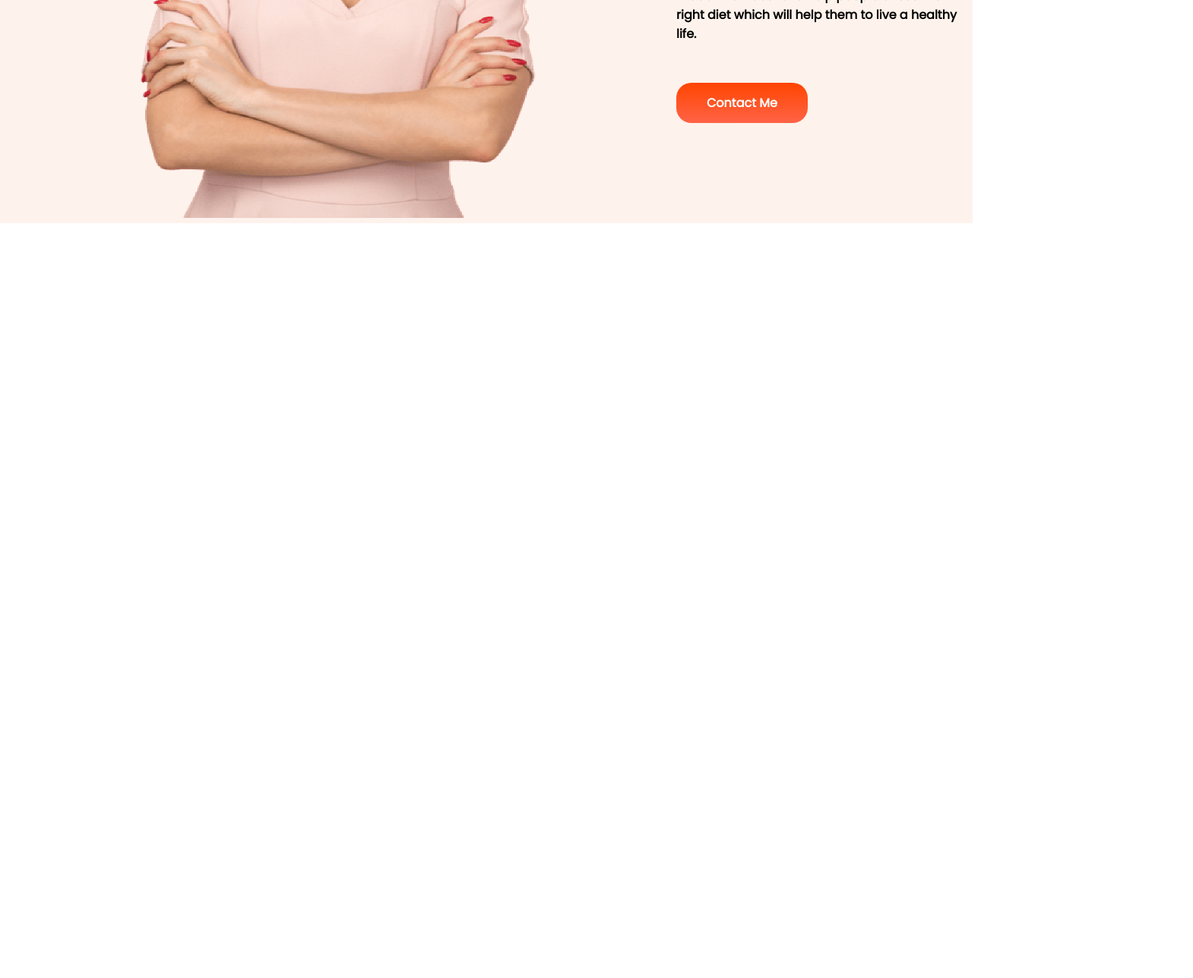
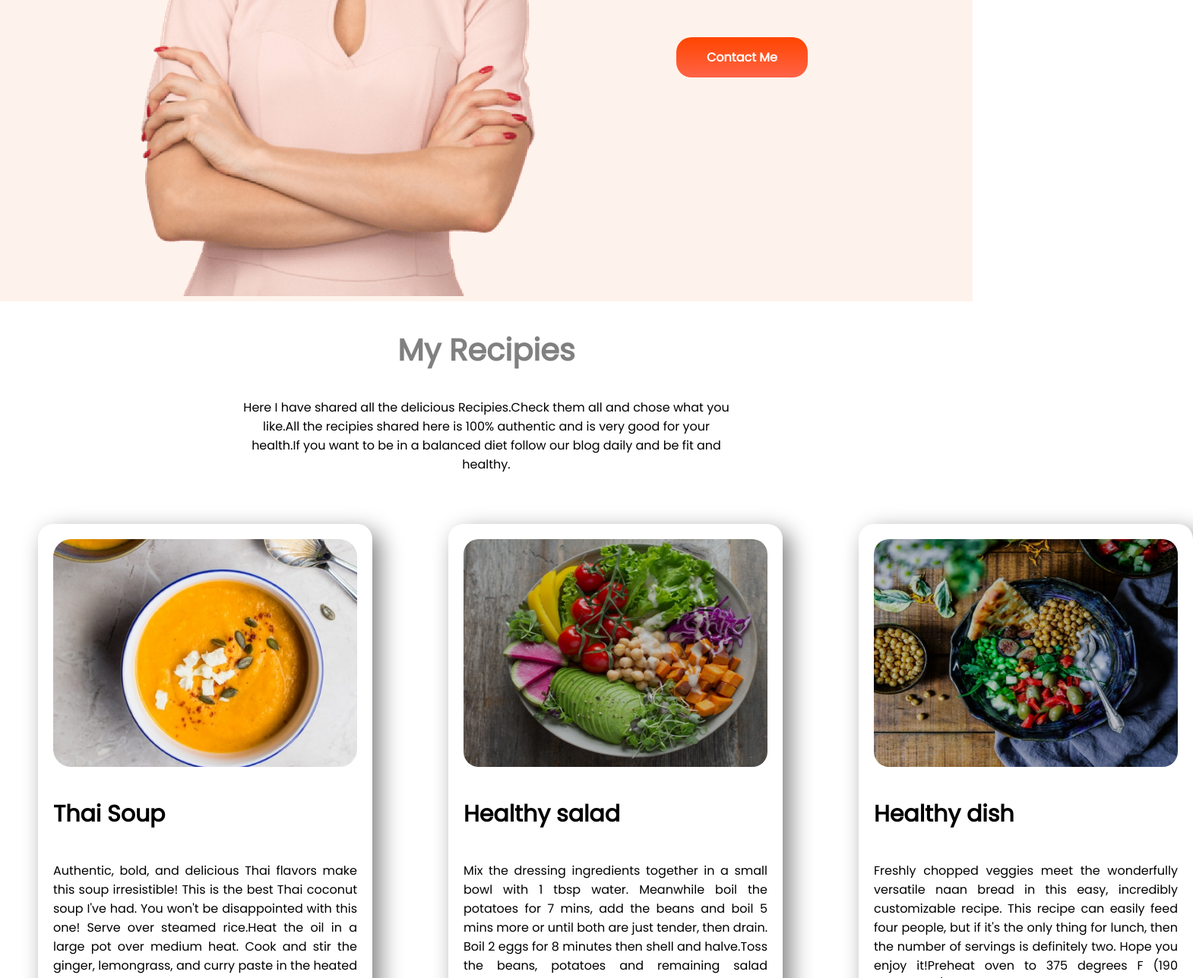
Before and after one commit to ixaman/Food-Recipes-Website, a plain HTML site: page index.html in a window 1280 px wide. Shown: the part 1512-2800 px from the top of the page at 76% size, 1570 px wide, since content can reach past the window. Before the commit the page ends 1806 px from the top, so only its background shows below. Drawn offline with Linux system fonts and the light colour scheme.

Commit message:
full site

```diff
--- a/index.html
+++ b/index.html
@@ -32,11 +32,39 @@
             <img class="imagesize" src="images/model3.png" alt="">
         </div>
         <div id="text" class="divsize">
-            <h1>About Me</h1>
+            <h2>About Me</h2>
             <p>Hey there ! This is Rachel green a full time eater. I love to eat healthy food. Healthy food is very important to live a healthy life. This is why i made this website to help people chose their right diet which will help them to live a healthy life.</p><br><br>
             <a target="_blank" class="btn" href="https://www.facebook.com/iasad.xaman/">Contact Me</a>
         </div>
     </section>
 
+        <div id="text-allign">
+            <h2>My Recipies</h2>
+            <p id="recipiparagraph">Here I have shared all the delicious Recipies.Check them all and chose what you like.All the recipies shared here is 100% authentic and is very good for your health.If you want to be in a balanced diet follow our blog daily and be fit and healthy.</p>
+        </div>
+
+    <section class="recipe">
+        <div class="recipediv">
+            <img class="recipeimg imageallign" src="images/food1.png" alt="">
+            <h4>Thai Soup</h4>
+            <p>Authentic, bold, and delicious Thai flavors make this soup irresistible! This is the best Thai coconut soup I've had. You won't be disappointed with this one! Serve over steamed rice.Heat the oil in a large pot over medium heat. Cook and stir the ginger, lemongrass, and curry paste in the heated oil for 1 minute. Slowly pour the chicken broth over the mixture, stirring continually. Stir in the fish sauce and brown sugar; simmer for 15 minutes. Stir in the coconut milk and mushrooms; cook and stir until the mushrooms are soft, about 5 minutes.</p>
+        </div>
+        <div class="recipediv">
+            <img  class="recipeimg" src="images/food2.png" alt="">
+            <h4>Healthy salad</h4>
+            <p>Mix the dressing ingredients together in a small bowl with 1 tbsp water. Meanwhile boil the potatoes for 7 mins, add the beans and boil 5 mins more or until both are just tender, then drain. Boil 2 eggs for 8 minutes then shell and halve.Toss the beans, potatoes and remaining salad ingredients, except the eggs, together in a large bowl with half the dressing. Arrange the eggs on top and drizzle over the remaining dressing. </p>
+        </div>
+        <div class="recipediv">
+            <img  class="recipeimg" src="images/food3.png" alt="">
+            <h4>Healthy dish</h4>
+            <p>Freshly chopped veggies meet the wonderfully versatile naan bread in this easy, incredibly customizable recipe. This recipe can easily feed four people, but if it's the only thing for lunch, then the number of servings is definitely two. Hope you enjoy it!Preheat oven to 375 degrees F (190 degrees C). Place naan on baking sheets and brush with olive oil.Bake naan in the preheated oven until light toasted, 5 to 10 minutes.</p>
+        </div>
+
+    </section>
+    <footer>
+        <h4><span id="textcolor">FOOD</span><span id="greycolor">  NETWORK</span></h4>
+        <p id="greycolor">Eat Healthy.Be Fit.Live a healthy and happpy life.</p>
+    </footer>
+
 </body>
 </html>
--- a/style.css
+++ b/style.css
@@ -2,9 +2,13 @@ body {
   font-family: "Poppins", sans-serif;
   margin: 0;
 }
+body p {
+  text-align: justify;
+}
 section {
   display: flex;
 }
+
 h1 {
   color: gray;
   font-size: 60px;
@@ -12,13 +16,23 @@ h1 {
 h3 {
   color: gray;
 }
+h4 {
+  font-size: 30px;
+}
+h2 {
+  color: gray;
+  font-size: 40px;
+}
 #textcolor {
-  color: rgb(245, 91, 35);
+  background: -webkit-linear-gradient(rgba(230, 89, 7, 0.986), orange);
+  -webkit-background-clip: text;
+  -webkit-text-fill-color: transparent;
 }
 #text {
   margin-top: 150px;
   font-weight: bolder;
 }
+
 .divsize {
   width: 100%;
   margin-top: 20px;
@@ -37,15 +51,57 @@ h3 {
 }
 
 .imagesize {
-  height: 700px;
+  height: 800px;
   width: 520px;
 }
+.recipeimg {
+  height: 300px;
+  width: 400px;
+}
 .aboutme {
-  margin-top: 15px;
+  margin-top: 18px;
   margin-left: 0px;
+  padding-right: 50px;
   background-image: url(images/background.png);
   background-repeat: no-repeat;
   background-size: cover;
   height: max-content;
   background-position: center;
 }
+#text-allign {
+  text-align: center;
+}
+#recipiparagraph {
+  width: 50%;
+  text-align: center;
+  padding-left: 25%;
+}
+.recipediv {
+  width: 50%;
+  height: auto;
+  margin: 50px;
+  padding: 20px;
+  border-radius: 20px;
+  box-shadow: 10px 10px 30px gray;
+}
+.recipediv img {
+  border: none;
+  border-radius: 20px;
+  display: block;
+  margin: 0 auto;
+}
+footer p {
+  text-align: center;
+}
+footer {
+  background-color: black;
+  display: block;
+  width: 100%;
+  height: 200px;
+  padding-top: 15px;
+  margin: 0 auto;
+  text-align: center;
+}
+#greycolor {
+  color: gray;
+}
```
